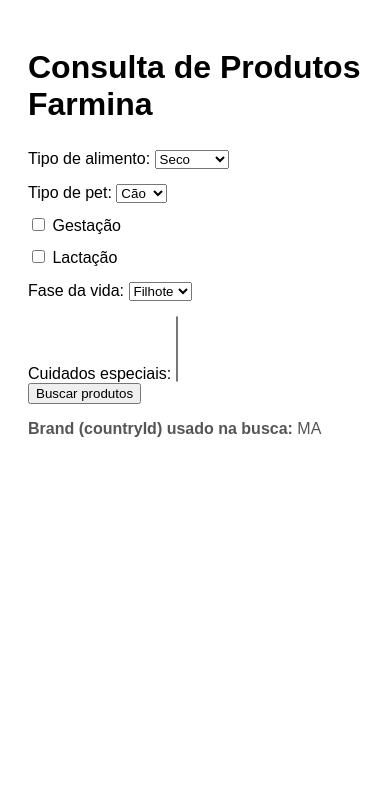
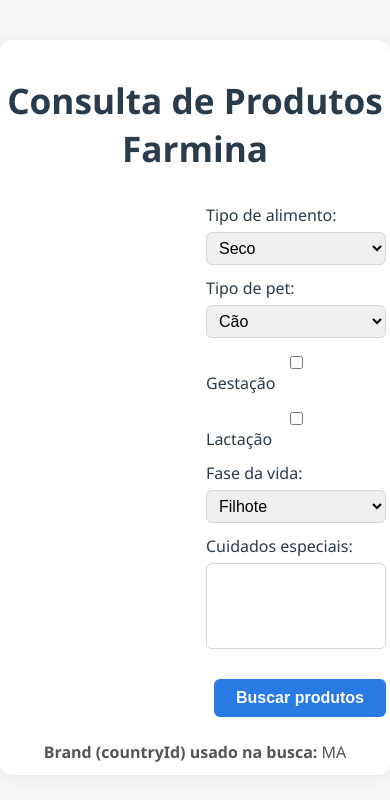
Before and after one commit to eduardowanderleyde/farmina-app, a plain HTML site: page index.html in a window 390 px wide. Drawn offline with Linux system fonts and the light colour scheme; a script that the page names is missing.

Commit message:
melhora visual da página: layout centralizado, responsivo e cards modernos

```diff
--- a/index.html
+++ b/index.html
@@ -6,34 +6,153 @@
   <title>Farmina - Filtro de Produtos</title>
   <style>
     body {
-      font-family: sans-serif;
-      padding: 20px;
+      font-family: 'Segoe UI', Arial, sans-serif;
+      padding: 0;
+      margin: 0;
+      background: #f7f7fa;
+    }
+
+    .container {
+      max-width: 800px;
+      margin: 40px auto 0 auto;
+      background: #fff;
+      border-radius: 12px;
+      box-shadow: 0 2px 16px rgba(0, 0, 0, 0.08);
+      padding: 32px 24px 24px 24px;
+    }
+
+    h1 {
+      text-align: center;
+      margin-bottom: 32px;
+      font-size: 2.2rem;
+      color: #2a3b4c;
+    }
+
+    form {
+      display: flex;
+      flex-wrap: wrap;
+      gap: 18px 32px;
+      align-items: flex-end;
+      margin-bottom: 24px;
     }
 
     label {
-      display: block;
-      margin-top: 10px;
+      display: flex;
+      flex-direction: column;
+      font-weight: 500;
+      color: #2a3b4c;
+      min-width: 180px;
+      margin: 0;
     }
 
     select,
     input[type="checkbox"] {
-      margin-top: 5px;
+      margin-top: 6px;
+      padding: 6px 8px;
+      border-radius: 6px;
+      border: 1px solid #cfd8dc;
+      font-size: 1rem;
+    }
+
+    select[multiple] {
+      min-height: 60px;
+    }
+
+    button[type="submit"] {
+      background: #2a7ae4;
+      color: #fff;
+      border: none;
+      border-radius: 6px;
+      padding: 10px 22px;
+      font-size: 1rem;
+      font-weight: 600;
+      cursor: pointer;
+      margin-top: 18px;
+      transition: background 0.2s;
+    }
+
+    button[type="submit"]:hover {
+      background: #1856a7;
+    }
+
+    #recomendacao {
+      text-align: center;
+      margin-bottom: 24px;
     }
 
     .product {
-      border: 1px solid #ccc;
-      padding: 10px;
-      margin-top: 10px;
+      background: #f9fafb;
+      border-radius: 10px;
+      box-shadow: 0 1px 6px rgba(0, 0, 0, 0.06);
+      padding: 18px 18px 18px 18px;
+      margin-bottom: 24px;
+      display: flex;
+      align-items: flex-start;
+      gap: 24px;
     }
 
-    img {
-      max-width: 100px;
+    .product img {
+      max-width: 120px;
+      border-radius: 8px;
+      background: #fff;
+      box-shadow: 0 1px 4px rgba(0, 0, 0, 0.04);
+    }
+
+    .product-info {
+      flex: 1;
+    }
+
+    .product h3 {
+      margin: 0 0 8px 0;
+      font-size: 1.2rem;
+      color: #2a3b4c;
+    }
+
+    .product p {
+      margin: 0 0 8px 0;
+      color: #444;
+      font-size: 1rem;
+    }
+
+    .product a {
+      color: #2a7ae4;
+      text-decoration: underline;
+      font-weight: 500;
+    }
+
+    .brand-info {
+      margin-top: 16px;
+      color: #555;
+      text-align: right;
+      font-size: 1rem;
+    }
+
+    @media (max-width: 600px) {
+      .container {
+        padding: 12px 4px;
+      }
+
+      form {
+        flex-direction: column;
+        gap: 12px;
+      }
+
+      .product {
+        flex-direction: column;
+        align-items: center;
+        gap: 12px;
+      }
+
+      .brand-info {
+        text-align: center;
+      }
     }
   </style>
   <script src="https://static.zdassets.com/zendesk_app_framework_sdk/2/zaf_sdk.js"></script>
 </head>
 
 <body>
+  <div class="container">
     <h1>Consulta de Produtos Farmina</h1>
     <form id="filterForm">
       <label>Tipo de alimento:
@@ -71,8 +190,9 @@
     <div id="recomendacao"></div>
     <div id="resultados"></div>
 
-  <div class="brand-info" style="margin-top: 16px; color: #555;">
+    <div class="brand-info">
       <b>Brand (countryId) usado na busca:</b> MA
+    </div>
   </div>
 
   <script>
@@ -153,11 +273,13 @@
         const div = document.createElement('div');
         div.className = 'product';
         div.innerHTML = `
+          <img src="${prod.img_thumbnail}" alt="${prod.name}">
+          <div class="product-info">
             <h3>${prod.name}</h3>
-          <img src="${prod.img_thumbnail}" alt="${prod.name}">
             <p><b>Linha:</b> ${prod.line || ''}</p>
             <p>${prod.description || ''}</p>
             <a href="${prod.url}" target="_blank">Ver produto</a>
+          </div>
         `;
         container.appendChild(div);
       });
```
Lines whose indentation alone changed are shown as unchanged.
